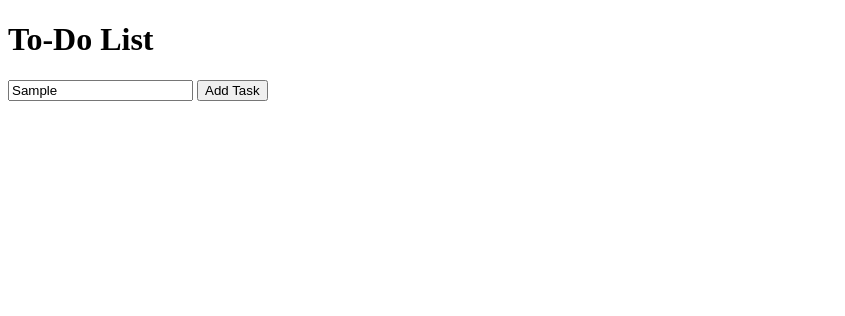
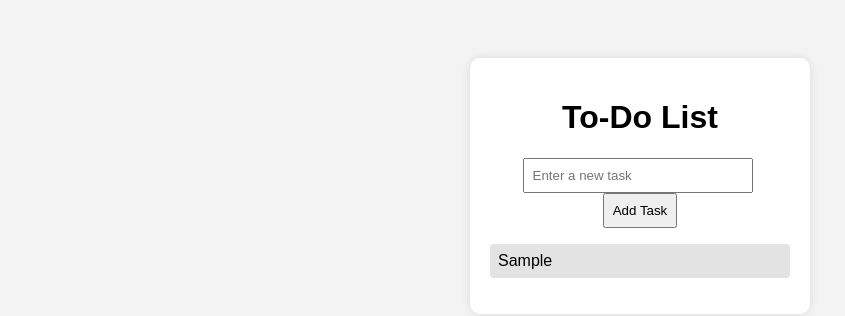
Before and after one commit to Ayeshaazafarr/To-Do-List, a plain HTML site: page index.html in a window 1280 px wide. Both pictures are taken after typing "Sample" into the empty fields and a click on the button "Add Task". Shown: the whole page, without its empty margins (0-845 px from the left). Drawn offline with Linux system fonts and the light colour scheme.

Commit message:
To Do List

```diff
--- a/index.html
+++ b/index.html
@@ -3,7 +3,7 @@
 <head>
   <meta charset="UTF-8" />
   <title>To-Do List</title>
-  <link rel="stylesheet" href="style.css" />
+  <link rel="stylesheet" href="styles.css" />
 </head>
 <body>
   <div class="container">
--- a/script.js
+++ b/script.js
@@ -0,0 +1,17 @@
+function addTask() {
+    const taskInput = document.getElementById("taskInput");
+    const taskText = taskInput.value.trim();
+    const taskList = document.getElementById("taskList");
+
+    if (taskText !== ""){
+        const li = document.createElement("li");
+        li.textContent = taskText;
+
+        li.addEventListener("click", () => {
+            taskList.removeChild(li);
+        });
+
+        taskList.appendChild(li);
+        taskInput.value = "";
+    }
+}
--- a/styles.css
+++ b/styles.css
@@ -0,0 +1,43 @@
+body {
+  font-family: Arial, sans-serif;
+  background-color: #f3f3f3;
+  text-align: center;
+  padding-top: 50px;
+}
+
+.container {
+  background: white;
+  padding: 20px;
+  width: 300px;
+  margin: auto;
+  box-shadow: 0 0 10px rgba(0,0,0,0.1);
+  border-radius: 10px;
+}
+
+input {
+  padding: 8px;
+  width: 70%;
+  margin-right: 5px;
+}
+
+button {
+  padding: 8px;
+}
+
+ul {
+  list-style-type: none;
+  padding: 0;
+}
+
+li {
+  text-align: left;
+  padding: 8px;
+  margin: 5px 0;
+  background-color: #e3e3e3;
+  border-radius: 4px;
+  cursor: pointer;
+}
+
+li:hover {
+  background-color: #d0d0d0;
+}
```
